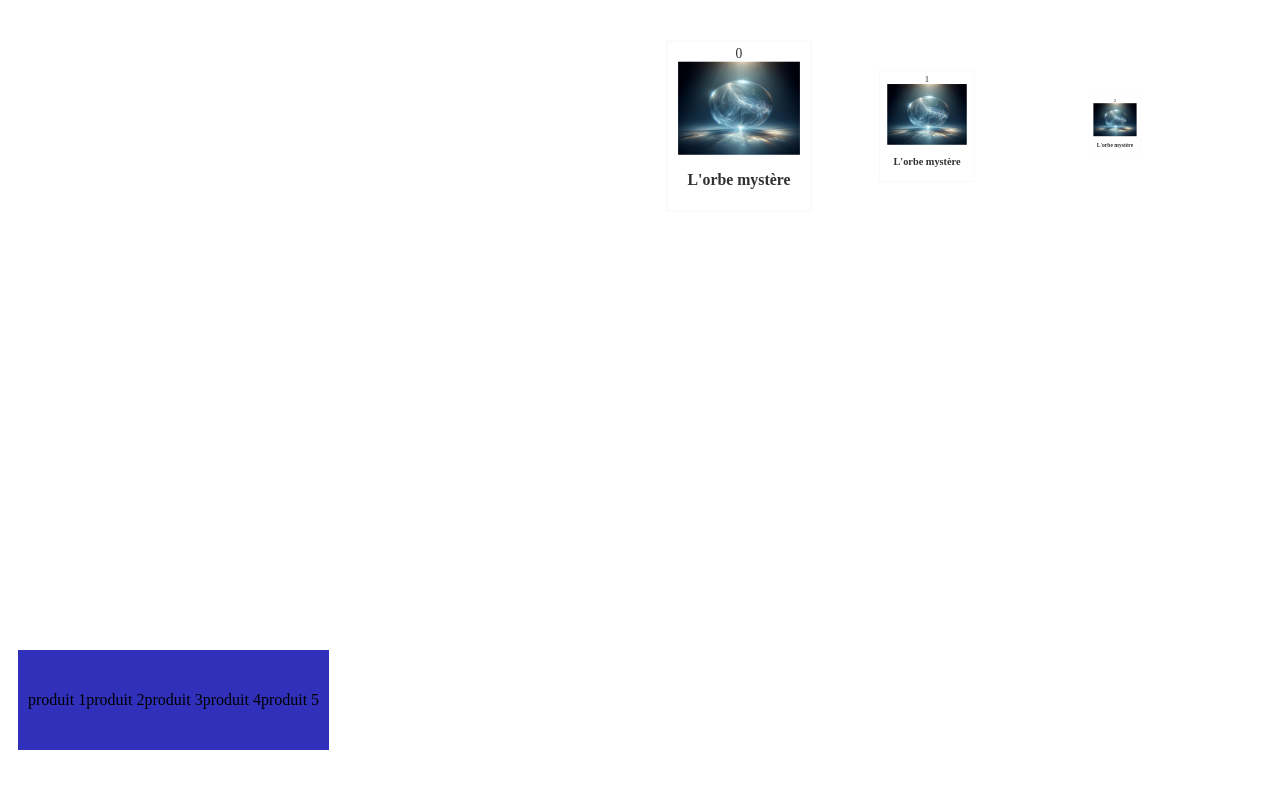
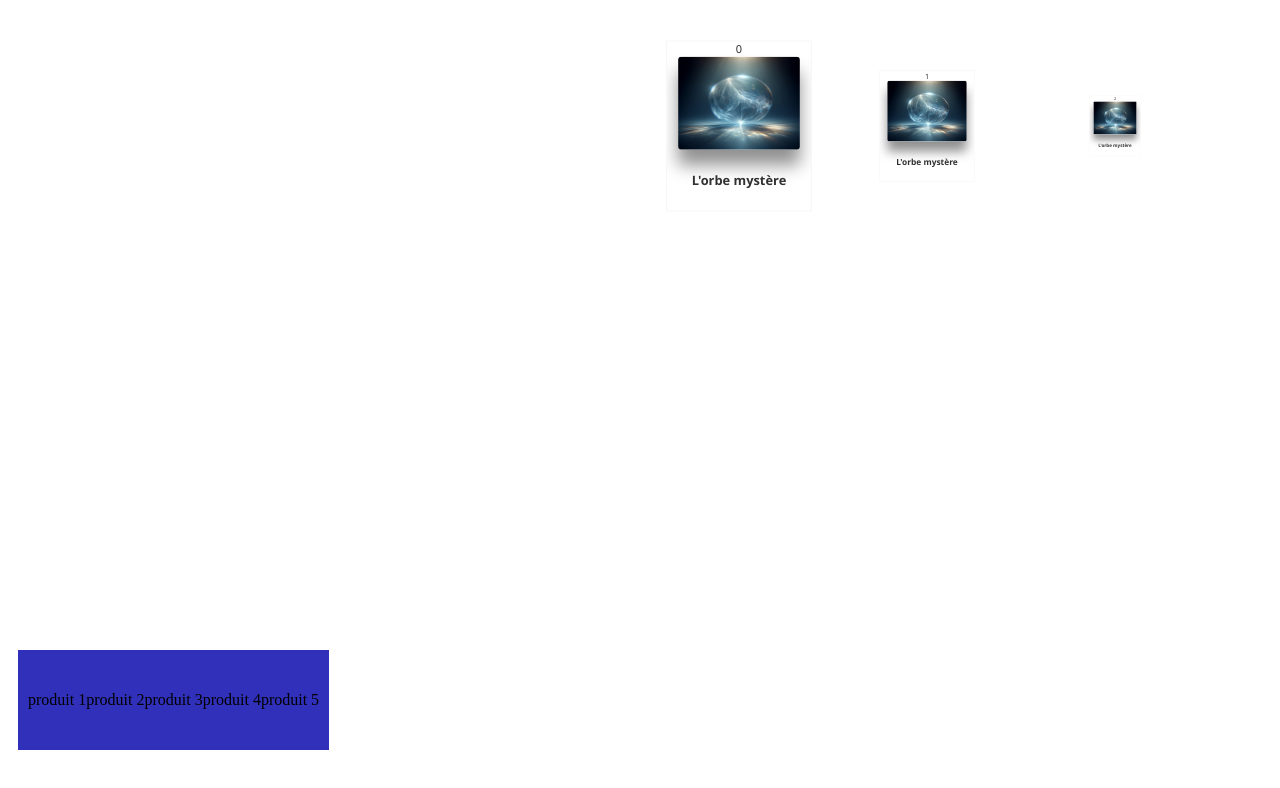
Before and after one commit to JordanSerafini/GSAP-Anim, a React (Vite) app: page / in a window 1280 px wide. Shown: the top 788 px of the page. Built offline with nearby package versions, Linux system fonts and the light colour scheme; a web font is replaced by a local one.

Commit message:
:construction: add debounce for update

```diff
--- a/src/components/horizontalScroll.jsx
+++ b/src/components/horizontalScroll.jsx
@@ -3,6 +3,7 @@ import { gsap } from "gsap";
 import { ScrollTrigger } from "gsap/ScrollTrigger";
 
 import Image from "../assets/image.webp";
+import Vader from "../assets/vador.jpg";
 
 gsap.registerPlugin(ScrollTrigger);
 
@@ -144,8 +145,8 @@ useEffect(() => {
         {new Array(500).fill(null).map((_, index) => (
           <li key={index} className="list-item" data-index={index}>
             {index}
-            <img src={Image} className="image" alt="" />
-            <h3>L&apos;orbe mystère</h3>
+            <img src={Image} className="image image-shadow" alt="" />
+            <h3 className="Item-Text">L&apos;orbe mystère</h3>
           </li>
         ))}
       </ul>
--- a/src/index.css
+++ b/src/index.css
@@ -82,6 +82,12 @@
   justify-content: center;
   align-items: center;
   color:rgba(31, 30, 30, 0.918);
+  font-family: 'Segoe UI', Tahoma, Geneva, Verdana, sans-serif;
+  font-size: small;
+
+  overflow: scroll;
+
+
 }
 
 .container-2 {
@@ -93,11 +99,26 @@
 
 }
 
+.Item-Text {
+  margin-top: 15%;
+  height: 55%;
+  max-width: 100%;
+  overflow: scroll;
+  text-align: center;
+}
+
 .image {
   height: 55%;
   width: 85%;
   /*border-radius: 50%;*/
 
+}
+
+.image-shadow {
+  /*display: inline-block; */
+  margin: auto;
+  box-shadow: 0 18px 20px rgba(0, 0, 0, 0.438); /* x-offset, y-offset, blur-radius, color */
+  border-radius: 4px; /* si vous voulez des bords arrondis */
 }
 
 /* query params sous les 500 widht */
```
Also changed, not shown: src/assets/vador.jpg (added).
